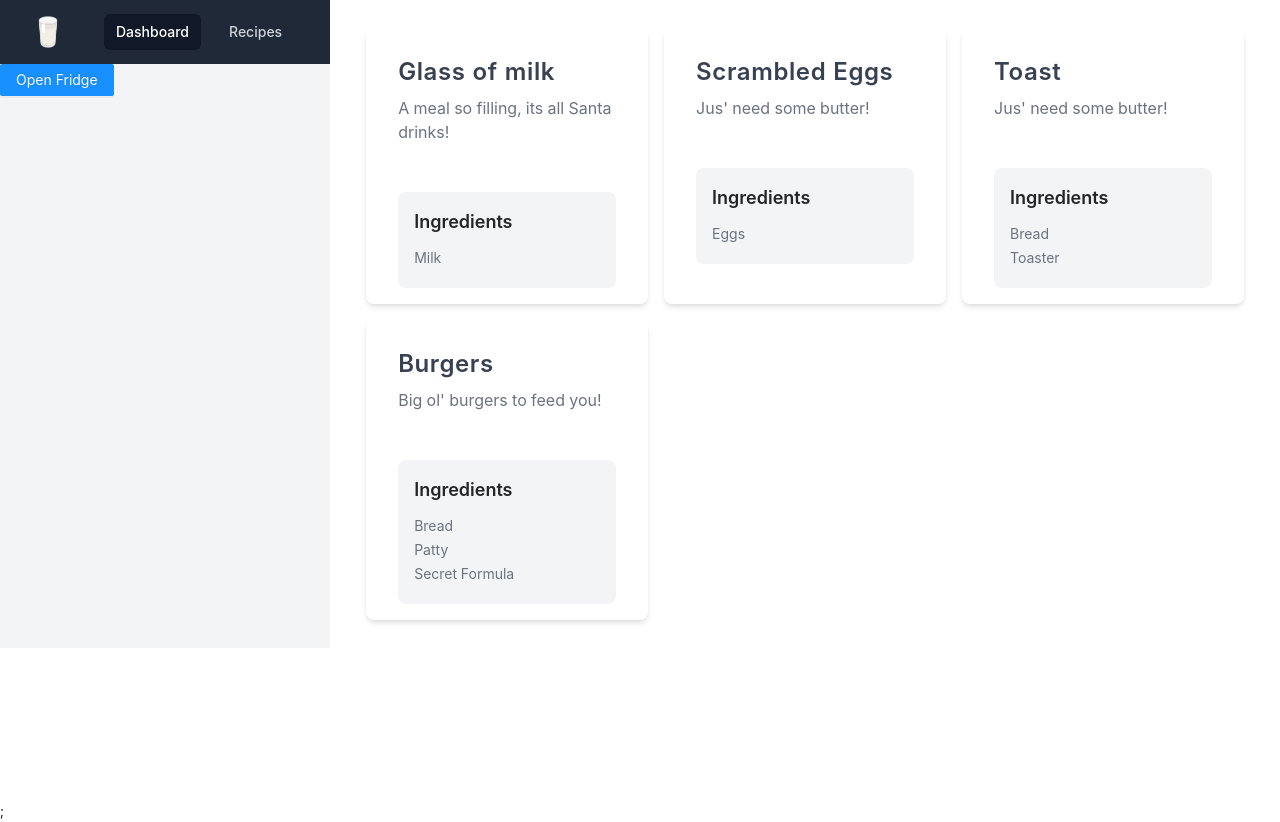
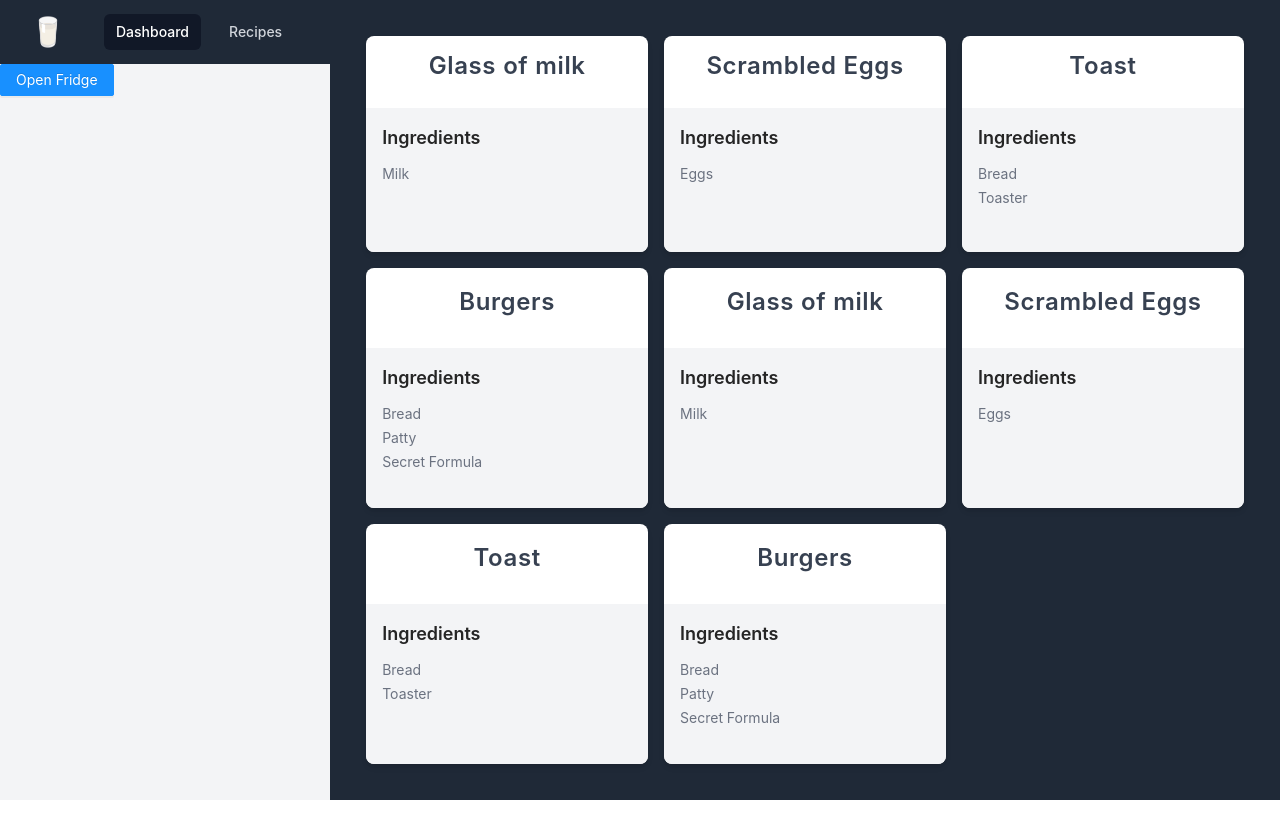
Before and after one commit to matootie/cuFrontend, a React (Create React App) app: page / in a window 1280 px wide. After the commit the page ends 800 px from the top, so only its background shows below. Built offline with nearby package versions, Linux system fonts and the light colour scheme; grey boxes are pictures that could not be loaded.

Commit message:
Added example.js to frontend repo

```diff
--- /dev/null
+++ b/example.js
@@ -0,0 +1,74 @@
+const data = require("./example.json");
+const axios = require("axios").default;
+// use this key, it's a public key.
+axios.defaults.headers.common['X-Meili-API-Key'] = '96a2e7ade35243ad89658d64d62f74ff9a38b4e1a276a3a3f6689004b2af48fd';
+
+const fridge = {
+  "Dough": 100,
+  "Pepperoni": 10,
+  "Cheese": 20,
+  "Mushroom": 10,
+  "Onion": 10,
+  "Sausage": 10
+};
+
+async function stuff() {
+  const response = await axios.post('https://meili.yoik.software/indexes/recipes/search', {
+    facetFilters: [["ingredients:Milk"]]
+  });
+  const data = response.data.hits;
+
+  const results = data.sort((a, b) => {
+    a.requirements = {};
+    let aSum = 0;
+    const aTotal = Object.keys(a.quantities).length;
+    for (const [item, needs] of Object.entries(a.quantities)) {
+      let has = fridge[item] || 0;
+      if (has > needs) has = needs;
+      const difference = needs - has;
+      const rating = has / needs;
+      a.requirements[item] = difference;
+      aSum += rating;
+    }
+    a.score = aSum / aTotal;
+
+    b.requirements = {};
+    let bSum = 0;
+    const bTotal = Object.keys(b.quantities).length;
+    for (const [item, needs] of Object.entries(b.quantities)) {
+      let has = fridge[item] || 0;
+      if (has > needs) has = needs;
+      const difference = needs - has;
+      const rating = has / needs
+      b.requirements[item] = difference;
+      bSum += rating;
+    }
+    b.score = bSum / bTotal;
+
+    if (a.score < b.score) return 1;
+    if (a.score > b.score) return -1;
+    return 0;
+  });
+
+  return results.map((x) => {
+    return {
+      id: x.id,
+      title: x.title,
+      requirements: x.requirements,
+      score: x.score
+    }
+  });
+}
+
+// use the returned ID in each individual card component render to display rich data like image
+// get that rich data like this:
+/*
+const response = await axios.get(`https://strapi.yoik.software/recipes/${x.id}`)
+const data = response.data
+*/
+
+stuff().then((returned) => {
+  console.log(returned);
+}).catch((error) => {
+  console.log(error);
+});
--- /dev/null
+++ b/example.json
@@ -0,0 +1,130 @@
+[
+  {
+    "id": 1,
+    "ingredients": [
+      "Dough",
+      "Pepperoni",
+      "Cheese",
+      "Mushroom",
+      "Onion",
+      "Sausage"
+    ],
+    "title": "Deluxe Pizza",
+    "quantities": {
+      "Dough": 100,
+      "Pepperoni": 10,
+      "Cheese": 20,
+      "Mushroom": 10,
+      "Onion": 10,
+      "Sausage": 10
+    }
+  },
+  {
+    "id": 2,
+    "ingredients": [
+      "Milk"
+    ],
+    "title": "Glass of Milk",
+    "quantities": {
+      "Milk": 250
+    }
+  },
+  {
+    "id": 3,
+    "ingredients": [
+      "Jasmine Rice",
+      "Carrots",
+      "Peas",
+      "Mushroom",
+      "Onion",
+      "Toasted Sesame Oil",
+      "Butter",
+      "Soy Sauce",
+      "Egg"
+    ],
+    "title": "Fried Rice",
+    "quantities": {
+      "Jasmine Rice": 300,
+      "Carrots": 100,
+      "Peas": 100,
+      "Mushroom": 50,
+      "Onion": 85,
+      "Toasted Sesame Oil": 10,
+      "Butter": 50,
+      "Soy Sauce": 40,
+      "Egg": 50
+    }
+  },
+  {
+    "id": 4,
+    "ingredients": [
+      "Seaweed",
+      "Olive Oil",
+      "Soy Sauce",
+      "Salt"
+    ],
+    "title": "Seaweed Salad",
+    "quantities": {
+      "Seaweed": 50,
+      "Olive Oil": 20,
+      "Soy Sauce": 40,
+      "Salt": 10
+    }
+  },
+  {
+    "id": 5,
+    "ingredients": [
+      "Eggs",
+      "Buns",
+      "Hollandaise",
+      "Bacon"
+    ],
+    "title": "Eggs Benny",
+    "quantities": {
+      "Eggs": 100,
+      "Buns": 200,
+      "Hollandaise": 50,
+      "Bacon": 100
+    }
+  },
+  {
+    "id": 6,
+    "ingredients": [
+      "Egg",
+      "Milk",
+      "Bread",
+      "Salt",
+      "Sunflower Oil"
+    ],
+    "title": "French Toast",
+    "quantities": {
+      "Egg": 100,
+      "Milk": 50,
+      "Bread": 500,
+      "Salt": 20,
+      "Sunflower Oil": 100
+    }
+  },
+  {
+    "id": 7,
+    "ingredients": [
+      "Buns",
+      "Beef",
+      "Cheese",
+      "Bacon",
+      "Mayonase",
+      "Ketchup",
+      "Salt"
+    ],
+    "title": "Bacon Cheese Hamburger",
+    "quantities": {
+      "Buns": 200,
+      "Beef": 300,
+      "Cheese": 10,
+      "Bacon": 10,
+      "Mayonase": 5,
+      "Ketchup": 5,
+      "Salt": 1
+    }
+  }
+]
--- a/package.json
+++ b/package.json
@@ -10,6 +10,7 @@
     "@testing-library/user-event": "^12.6.2",
     "antd": "^4.11.2",
     "autoprefixer": "^9.8.6",
+    "axios": "^0.21.1",
     "postcss": "^7.0.35",
     "react": "^17.0.1",
     "react-dom": "^17.0.1",
--- a/src/components/Fridge.jsx
+++ b/src/components/Fridge.jsx
@@ -1,4 +1,4 @@
-import React, { useContext} from "react";
+import React, { useContext } from "react";
 import AddFridgeItem from "./Modal/AddFridgeItem";
 //import EditFridgeItem from "./Modal/EditFridgeItem";
 
@@ -10,17 +10,25 @@ export default function Fridge() {
   const { recipe, fridge } = useContext(UserContext);
   const [userFridge, setUserFridge] = fridge;
 
-  function getFridgeItem(){
-    return userFridge.forEach(element => {
-      <span className="p-5 m-1 bg-gray-100 rounded-lg" key={element}>
-        {element}
+  function getFridgeItem() {
+    let items = []
+    for (let [key, value] of Object.entries(userFridge)) {
+      for (let [item, amount] of Object.entries(value)) {
+        items.push(item)
+      }
+    };
+    return items.map((index) => (
+      <span className="mb-1" key={index}>
+        {index}
       </span>
-    });
+    ));
   };
 
-  return(
+
+  return (
     <div className="flex flex-col justify-between">
       <div className="flex flex-row flex-wrap ">
+        {/* {bigBalls()} */}
         {getFridgeItem()}
       </div>
       <div className="flex flex-row" id="fuck-tits">
--- a/src/components/ui/Card.jsx
+++ b/src/components/ui/Card.jsx
@@ -2,7 +2,7 @@ import React, { useContext } from "react";
 import { UserContext } from "../../util/UserContext";
 
 export default function Card(props) {
-  const { recipeName, desc, ingredients } = props;
+  const { recipeName, ingredients } = props;
   const { recipes, fridge } = useContext(UserContext);
 
   const [userRecipes, setUserRecipes] = recipes;
@@ -17,14 +17,13 @@ export default function Card(props) {
 
   return (
     <div className="bg-white shadow-md rounded-lg overflow-hidden h-full">
-      <div className="py-4 px-8 mt-3">
-        <div className="flex flex-col mb-8">
-          <h2 className="text-gray-700 font-semibold text-2xl tracking-wide mb-2">
+      <div className="h-full flex flex-col justify-between">
+        <div className="flex flex-col justify-center h-1/3 items-center shadow-xl">
+          <h2 className="text-gray-700 font-semibold text-2xl tracking-wide">
             {recipeName}
           </h2>
-          <p className="text-gray-500 text-base">{desc}</p>
         </div>
-        <div className="bg-gray-100 rounded-lg">
+        <div className="bg-gray-100 h-2/3">
           <div className="py-4 px-4">
             <div className="flex flex-col">
               <h4 className="text-lg font-semibold mb-3">Ingredients</h4>
--- a/src/pages/Home.jsx
+++ b/src/pages/Home.jsx
@@ -5,13 +5,41 @@ import Card from "./../components/ui/Card";
 
 export default function Home() {
   return (
-    <div className="h-screen">
-      <div className="flex flex-row flex-nowrap">
-        <div className="w-1/3 mw-48 bg-gray-100">
+    <div className="bg-gray-800 absolute top-0 right-0 left-0 bottom-0">
+      <div className="flex flex-row flex-nowrap h-full">
+        <div className="w-1/3 max-w-sm bg-gray-100 h-full">
           <NavBar />
           <Fridge />
         </div>
-        <div className="flex flex-row flex-wrap w-full -m-2 p-7 max-w-5xl mx-auto">
+        <div className="flex flex-row flex-wrap w-full p-7 mx-auto overflow-scroll">
+          <div className="w-1/3 p-2">
+            <Card
+              recipeName="Glass of milk"
+              desc="A meal so filling, its all Santa drinks!"
+              ingredients={["Milk"]}
+            />
+          </div>
+          <div className="w-1/3 p-2">
+            <Card
+              recipeName="Scrambled Eggs"
+              desc="Jus' need some butter!"
+              ingredients={["Eggs"]}
+            />
+          </div>
+          <div className="w-1/3 p-2">
+            <Card
+              recipeName="Toast"
+              desc="Jus' need some butter!"
+              ingredients={["Bread", "Toaster"]}
+            />
+          </div>
+          <div className="w-1/3 p-2">
+            <Card
+              recipeName="Burgers"
+              desc="Big ol' burgers to feed you!"
+              ingredients={["Bread", "Patty", "Secret Formula"]}
+            />
+          </div>
           <div className="w-1/3 p-2">
             <Card
               recipeName="Glass of milk"
```
Also changed, not shown: 2 other files (tests, documents, lock files or other folders). Lines whose indentation alone changed are shown as unchanged.
